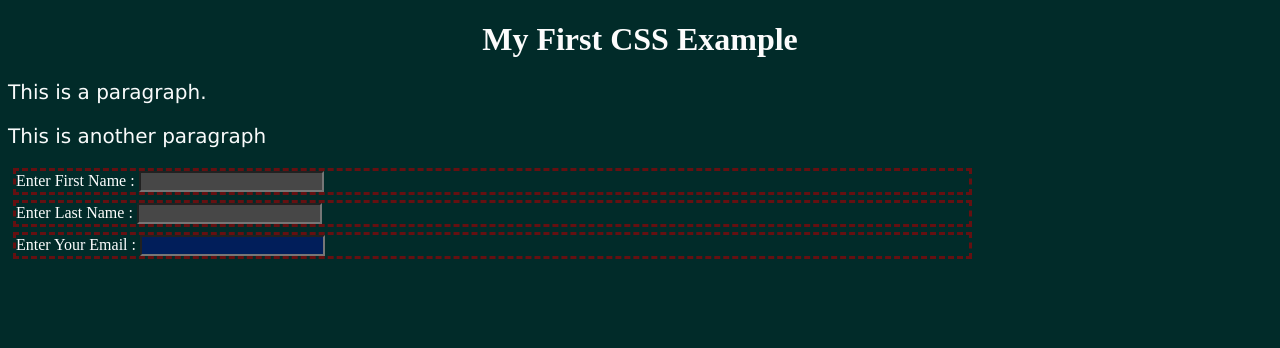
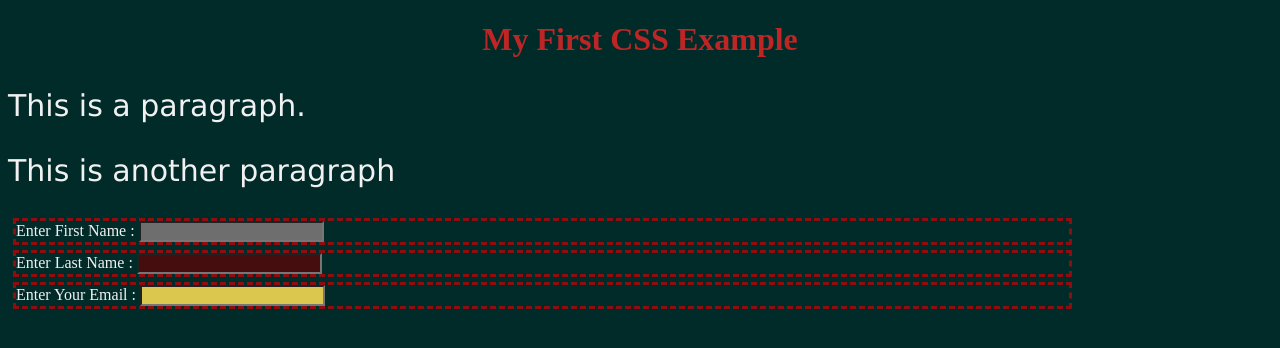
Before and after one commit to Ali-Alzuhairi/FrontEnd, a plain HTML site: page Practice2.html in a window 1280 px wide. Drawn offline with Linux system fonts and the light colour scheme.

Commit message:
style update

```diff
--- a/Practice2.html
+++ b/Practice2.html
@@ -12,40 +12,42 @@
         }
 
         h1 {
-            color: rgb(252, 252, 252);
+            color: rgb(190, 38, 38);
             text-align: center;
         }
 
         p {
-            color: rgb(249, 251, 251);
+            color: rgb(241, 241, 241);
             font-family: verdana;
-            font-size: 20px;
+            font-size: 30px;
         }
 
         label {
-            color: rgb(253, 254, 254)
+            color: rgb(241, 241, 241)
         }
 
         #firstName {
-            background-color: rgb(71, 71, 71);
+            background-color: rgb(110, 110, 110);
         }
 
         #lastName {
-            background-color: rgb(71, 71, 71);
+            background-color: rgb(69, 13, 13);
         }
 
         .mystyle {
             border-style: dashed;
-            border-color: rgba(136, 7, 9, 0.744);
+            border-color: rgba(202, 1, 4, 0.718);
             margin: 5px;
-            margin-right: 300px;
-          }
-          input[type="email"] {
-            background-color: rgba(1, 12, 162, 0.406);
-          }
+            margin-right: 200px;
+        }
+
+        input[type="email"] {
+            background-color: rgba(222, 201, 79, 0.988);
+        }
     </style>
 </head>
-
+ <!-- if the element has Id we don't even need to mention the tag name just do like #firstName { } -->
+ <!-- if we want to target a class we just provide a . and Class name just like .mystyle -->
 <body>
     <h1>My First CSS Example</h1>
     <p>This is a paragraph.</p>
```
Also changed, not shown: Login.html (+6 -6 lines).
